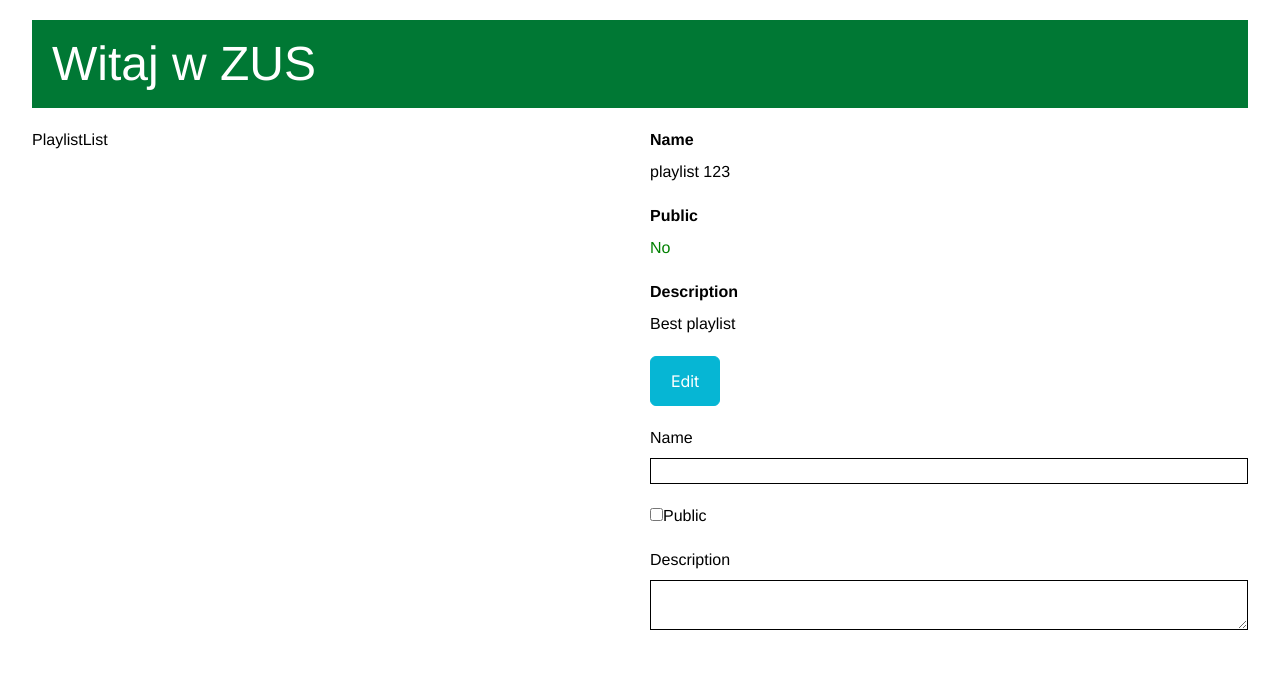
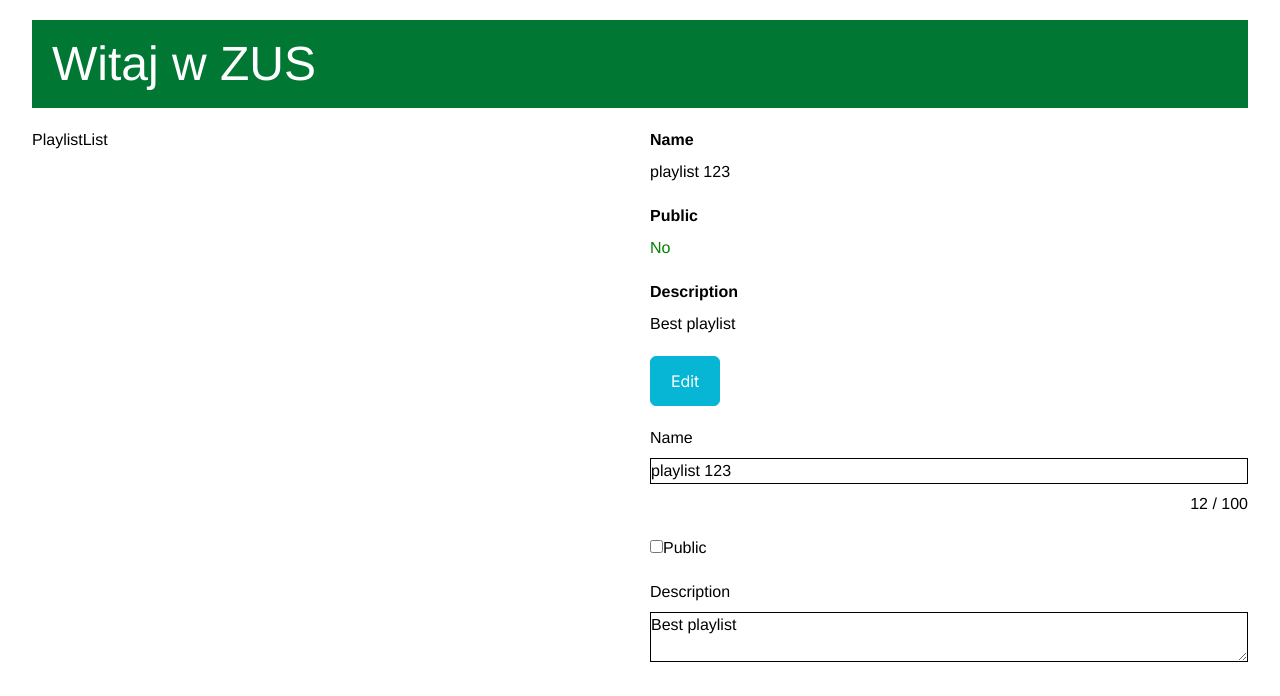
Before and after one commit to slawekppr/zus-react, a React (Vite) app: page / in a window 1280 px wide. Shown: the top 696 px of the page. Built offline with nearby package versions, Linux system fonts and the light colour scheme; a web font is replaced by a local one.

Commit message:
value - controlled, VS defaultValue - uncontrolled

```diff
--- a/src/playlists/components/PlaylistEditor.tsx
+++ b/src/playlists/components/PlaylistEditor.tsx
@@ -12,23 +12,31 @@ const PlaylistEditor = (props: Props) => {
 
   return (
     <div>
-      {/* .grid.gap-5>.grid.gap-2*3>label{Name}+input */}
+
+      {/*
+        Warning: You provided a `value` prop to a form field without an `onChange` handler.
+        This will render a read-only field.
+        If the field should be mutable use `defaultValue`.
+        Otherwise, set either `onChange` or `readOnly`.
+      */}
+
       <div className="grid gap-5">
         <div className="grid gap-2">
           <label>Name</label>
-          <input type="text" />
+          <input type="text" value={playlist.name} />
+          <div className="text-end">{playlist.name.length} / 100</div>
         </div>
 
         <div className="grid gap-2">
           <label>
-            <input type="checkbox" />
+            <input type="checkbox" defaultChecked={playlist.public} />
             Public
           </label>
         </div>
 
         <div className="grid gap-2">
           <label>Description</label>
-          <textarea></textarea>
+          <textarea defaultValue={playlist.description}></textarea>
         </div>
       </div>
     </div>
```
